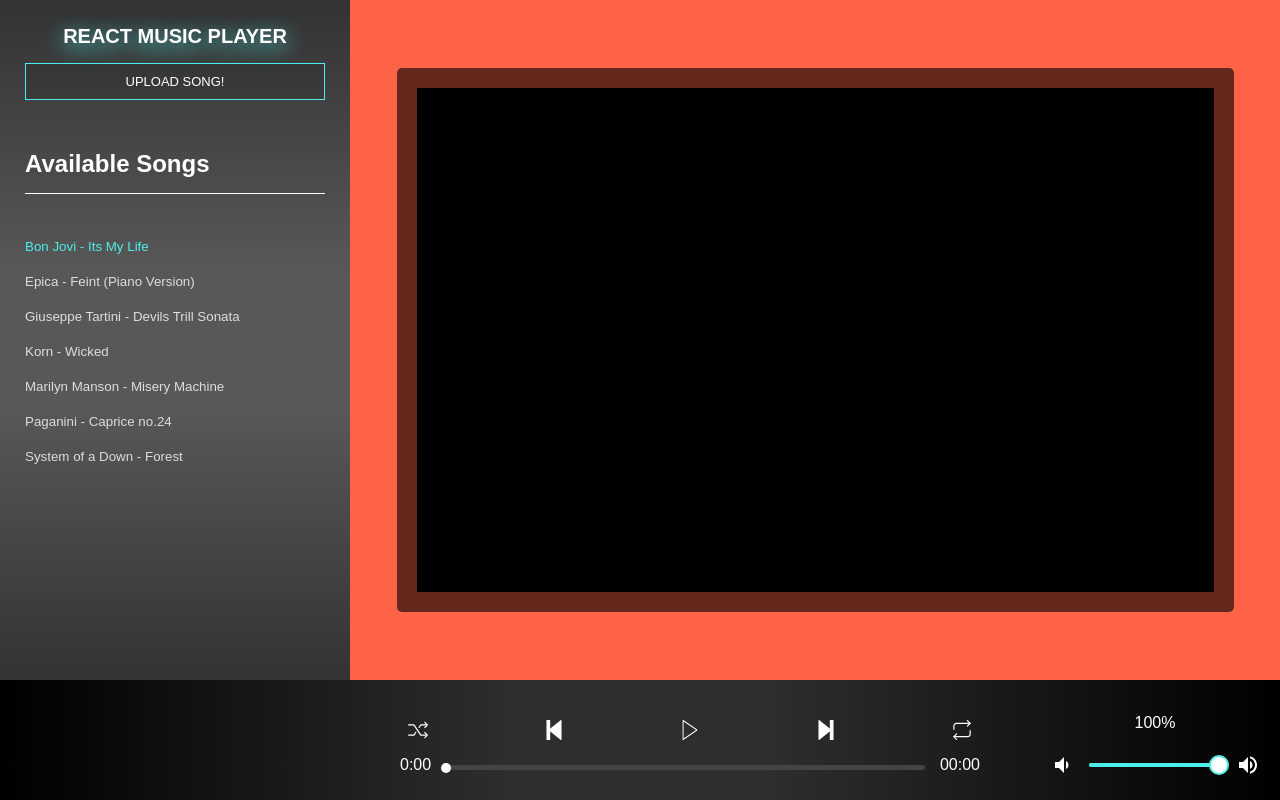
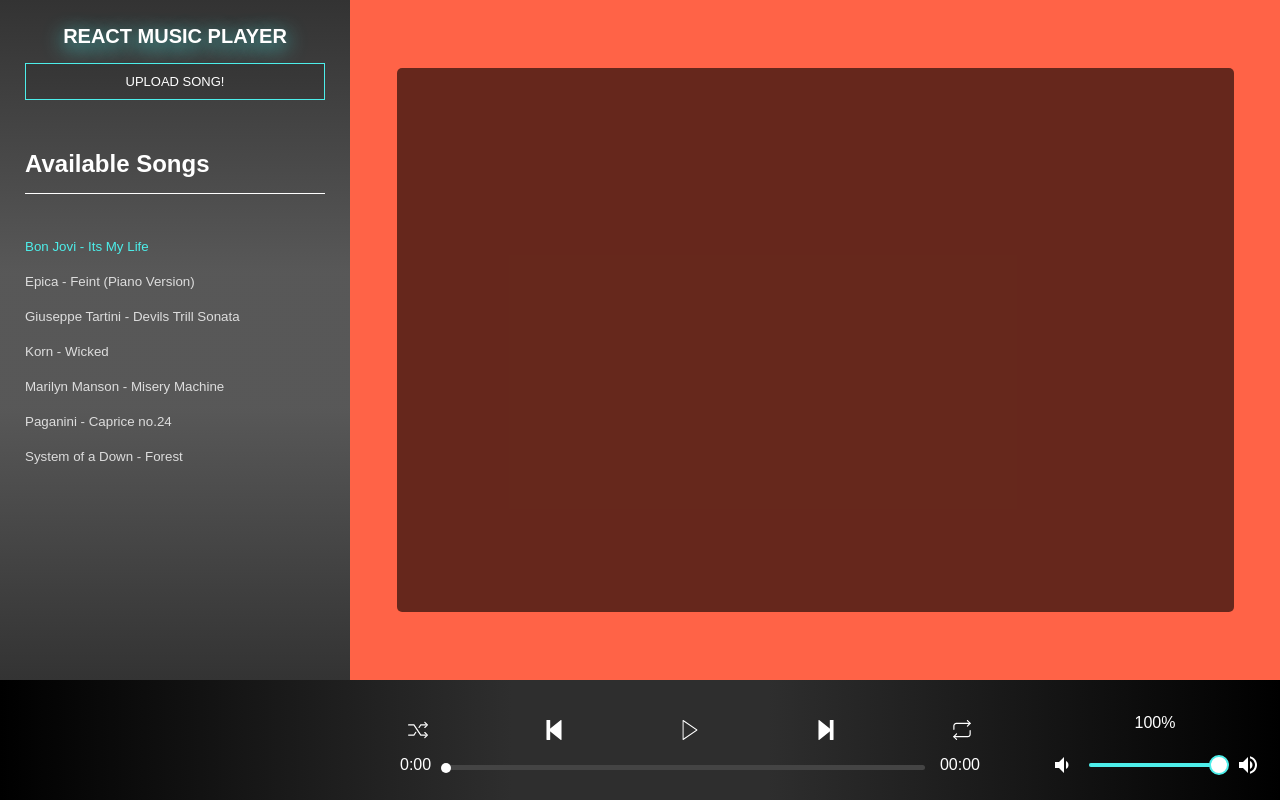
Before and after one commit to N-bred/react-music-player, a React (Create React App) app: page / in a window 1280 px wide. Built offline with nearby package versions, Linux system fonts and the light colour scheme.

Commit message:
Worked on the canvas component and made some new scripts to refactor everything

```diff
--- /dev/null
+++ b/src/SecondDevelopment/components/PlayerCanvas/CanvasDrawVariants.js
@@ -0,0 +1,44 @@
+const CanvasDrawVariants = (canvas, size) => {
+  const drawMainCircle = (radius, fillStyle = 'black', strokeStyle = '#666', lineWidth = 5) => {
+    const centerX = size.width / 2
+    const centerY = size.height / 2
+    canvas.drawCircle(centerX, centerY, radius, fillStyle, strokeStyle, lineWidth)
+  }
+
+  const drawLine = (opts, color = '#fff', barWidth = 1) => {
+    const { i, bars, height, radius } = opts
+    const centerX = size.width / 2
+    const centerY = size.height / 2
+    const lineWidth = barWidth
+    const rads = (Math.PI * 2) / bars
+
+    const x = centerX + Math.cos(rads * i) * (radius + lineWidth)
+    const y = centerY + Math.sin(rads * i) * (radius + lineWidth)
+    const endX = centerX + Math.cos(rads * i) * (radius + height)
+    const endY = parseInt(centerY + Math.sin(rads * i) * (radius + height))
+
+    canvas.drawLine(color, lineWidth, 'round', x, y, endX, endY)
+  }
+
+  const drawCircle = (frequency, radius, bars) => {
+    frequency.slice(0).forEach((freq, i) => {
+      drawLine({ i, bars, height: freq, radius })
+    })
+  }
+
+  const drawBars = (frequency, barWidth) => {
+    frequency.slice(0, parseInt(size.width / barWidth)).forEach((freq, i) => {
+      canvas.rect('#ffffff', barWidth * i * 1, size.height, barWidth, -freq * 1.5)
+      canvas.stroke('#000')
+    })
+  }
+
+  return {
+    drawMainCircle,
+    drawLine,
+    drawCircle,
+    drawBars,
+  }
+}
+
+export default CanvasDrawVariants
--- /dev/null
+++ b/src/SecondDevelopment/components/PlayerCanvas/CanvasLib.js
@@ -0,0 +1,65 @@
+const CanvasLib = (canvas, size) => {
+  const ctx = canvas.getContext('2d')
+
+  const fixDpi = () => {
+    const dpi = window.devicePixelRatio
+    const style = {
+      height: () => getComputedStyle(canvas).getPropertyValue('height').slice(0, -2),
+      width: () => getComputedStyle(canvas).getPropertyValue('width').slice(0, -2),
+    }
+
+    canvas.setAttribute('width', style.width() * dpi)
+    canvas.setAttribute('height', style.height() * dpi)
+  }
+
+  const bg = (color) => {
+    ctx.fillStyle = color
+    ctx.fillRect(0, 0, size.width, size.height)
+  }
+  const rect = (color, x, y, w, h) => {
+    ctx.fillStyle = color
+    ctx.fillRect(x, y, w, h)
+  }
+
+  const stroke = (color) => {
+    ctx.strokeStyle = color
+    ctx.stroke()
+  }
+
+  const drawLine = (strokeStyle, lineWidth, lineCap, x, y, endX, endY) => {
+    ctx.strokeStyle = strokeStyle
+    ctx.lineWidth = lineWidth
+    ctx.lineCap = lineCap
+    ctx.beginPath()
+    ctx.moveTo(x, y)
+    ctx.lineTo(endX, endY)
+    ctx.stroke()
+  }
+
+  const drawCircle = (centerX, centerY, radius, fillStyle, strokeStyle, lineWidth) => {
+    ctx.save()
+    ctx.beginPath()
+    ctx.arc(centerX, centerY, radius, 0, 2 * Math.PI, false)
+    ctx.fillStyle = fillStyle
+    ctx.fill()
+    ctx.strokeStyle = strokeStyle
+    ctx.lineWidth = lineWidth
+    ctx.stroke()
+    ctx.restore()
+  }
+
+  const clearRect = (x, y, ex, ey) => {
+    ctx.clearRect(x, y, ex, ey)
+  }
+  return {
+    fixDpi,
+    bg,
+    rect,
+    stroke,
+    drawLine,
+    drawCircle,
+    clearRect,
+  }
+}
+
+export default CanvasLib
--- a/src/SecondDevelopment/components/PlayerCanvas/PlayerCanvas.jsx
+++ b/src/SecondDevelopment/components/PlayerCanvas/PlayerCanvas.jsx
@@ -1,126 +1,48 @@
-import React, { useRef, useState, useEffect, createContext } from 'react'
+import React, { useRef, useEffect } from 'react'
 import styled from 'styled-components'
 import { useMediaPlayer, ACTIONS } from '../../context/MediaPlayer'
+import CanvasLib from './CanvasLib'
+import CanvasDrawVariants from './CanvasDrawVariants'
 
 const BAR_WIDTH = 1
+const RADIUS = 50
+const BARS = 360
 
-const canvas = (ctx, size) => {
-  const bg = (color) => {
-    ctx.fillStyle = color
-    ctx.fillRect(0, 0, size.width, size.height)
-  }
-  const rect = (color, x, y, w, h) => {
-    ctx.fillStyle = color
-    ctx.fillRect(x, y, w, h)
-  }
-
-  const stroke = (color) => {
-    ctx.strokeStyle = color
-    ctx.stroke()
-  }
-
-  const drawLine = (strokeStyle, lineWidth, lineCap, x, y, endX, endY) => {
-    ctx.strokeStyle = strokeStyle
-    ctx.lineWidth = lineWidth
-    ctx.lineCap = lineCap
-    ctx.beginPath()
-    ctx.moveTo(x, y)
-    ctx.lineTo(endX, endY)
-    ctx.stroke()
-  }
-
-  const drawCircle = (centerX, centerY, radius, fillStyle, strokeStyle, lineWidth) => {
-    ctx.save()
-    ctx.beginPath()
-    ctx.arc(centerX, centerY, radius, 0, 2 * Math.PI, false)
-    ctx.fillStyle = fillStyle
-    ctx.fill()
-    ctx.strokeStyle = strokeStyle
-    ctx.lineWidth = lineWidth
-    ctx.stroke()
-    ctx.restore()
-  }
-  return {
-    bg,
-    rect,
-    stroke,
-    drawLine,
-    drawCircle,
-  }
-}
-
-const drawMainCircle = (cnv, size, radius) => {
-  const centerX = size.width / 2
-  const centerY = size.height / 2
-  cnv.drawCircle(centerX, centerY, radius, 'black', '#666', 5)
-}
-
-const drawLine = (opts, size, cnv) => {
-  const { i, bars, height, radius } = opts
-  const centerX = size.width / 2
-  const centerY = size.height / 2
-  const lineWidth = 1
-  const rads = (Math.PI * 2) / bars
-
-  const x = centerX + Math.cos(rads * i) * (radius + lineWidth)
-  const y = centerY + Math.sin(rads * i) * (radius + lineWidth)
-  const endX = centerX + Math.cos(rads * i) * (radius + height)
-  const endY = parseInt(centerY + Math.sin(rads * i) * (radius + height))
-
-  cnv.drawLine('#fff', lineWidth, 'round', x, y, endX, endY)
-}
-
-const drawCircle = (cnv, frequency, size, radius, bars) => {
-  frequency.slice(0).forEach((freq, i) => {
-    const height = freq
-    drawLine({ i, bars, height, radius }, size, cnv)
-  })
-}
-
-const drawBars = (cnv, frequency, size) => {
-  frequency.slice(0, parseInt(size.width / BAR_WIDTH)).forEach((freq, i) => {
-    cnv.rect('#ffffff', BAR_WIDTH * i * 1, size.height, BAR_WIDTH, -freq * 1.5)
-    cnv.stroke('#000')
-  })
-}
-
-function PlayerCanvas(props) {
+function PlayerCanvas() {
   const mediaPlayer = useMediaPlayer()
-
-  const canvasRef = useRef()
-  const parentRef = useRef()
-  const [size, setSize] = useState({ width: 0, height: 0 })
-  const ctxRef = useRef()
+  const canvasRef = useRef(null)
+  const parentRef = useRef(null)
+  const requestRef = useRef(null)
+  const canvasLib = useRef(null)
+  const canvasDrawVariants = useRef(null)
 
   useEffect(() => {
     const { width, height } = parentRef.current.getBoundingClientRect()
-    setSize({ width, height })
-    ctxRef.current = canvasRef.current.getContext('2d')
-  }, [parentRef, canvasRef])
+    canvasLib.current = CanvasLib(canvasRef.current, { width, height })
+    canvasDrawVariants.current = CanvasDrawVariants(canvasRef.current, { width, height })
+    canvasLib.current.fixDpi()
+    // requestRef.current = requestAnimationFrame(drawCanvas)
+    return () => cancelAnimationFrame(requestRef.current)
+  }, [])
 
-  useEffect(() => {
-    function draw(cnv) {
-      cnv.bg('#000000')
+  const drawCanvas = () => {
+    canvasLib.current.clearRect(0, 0, 1000, 1000)
+    canvasLib.current.bg('#000')
 
-      // drawBars(cnv, mediaPlayer.frequency, size)
-      // drawMainCircle(cnv, size, 50)
-      drawCircle(cnv, mediaPlayer.frequency, size, 50, 360)
+    // CALL Analyser
 
-      requestAnimationFrame(() => {
-        draw(cnv)
-      })
-    }
-    if (ctxRef.current) {
-      const ctx = ctxRef.current
-      const cnv = canvas(ctx, size)
+    // Draw Bars
+    //canvasDrawVariants.current.drawBars(mediaPlayer.frequency, BAR_WIDTH)
+    // Draw Circle
+    // canvasDrawVariants.current.drawMainCircle(RADIUS)
+    //canvasDrawVariants.current.drawCircle(mediaPlayer.frequency, RADIUS, BARS)
 
-      draw(cnv)
-    }
-  }, [size, mediaPlayer.frequency])
+    // requestRef.current = requestAnimationFrame(drawCanvas)
+  }
 
   return (
     <StyledPlayerCanvas ref={parentRef}>
-      <canvas ref={canvasRef} width={size.width} height={size.height} />
+      <canvas ref={canvasRef} />
     </StyledPlayerCanvas>
   )
 }
```
